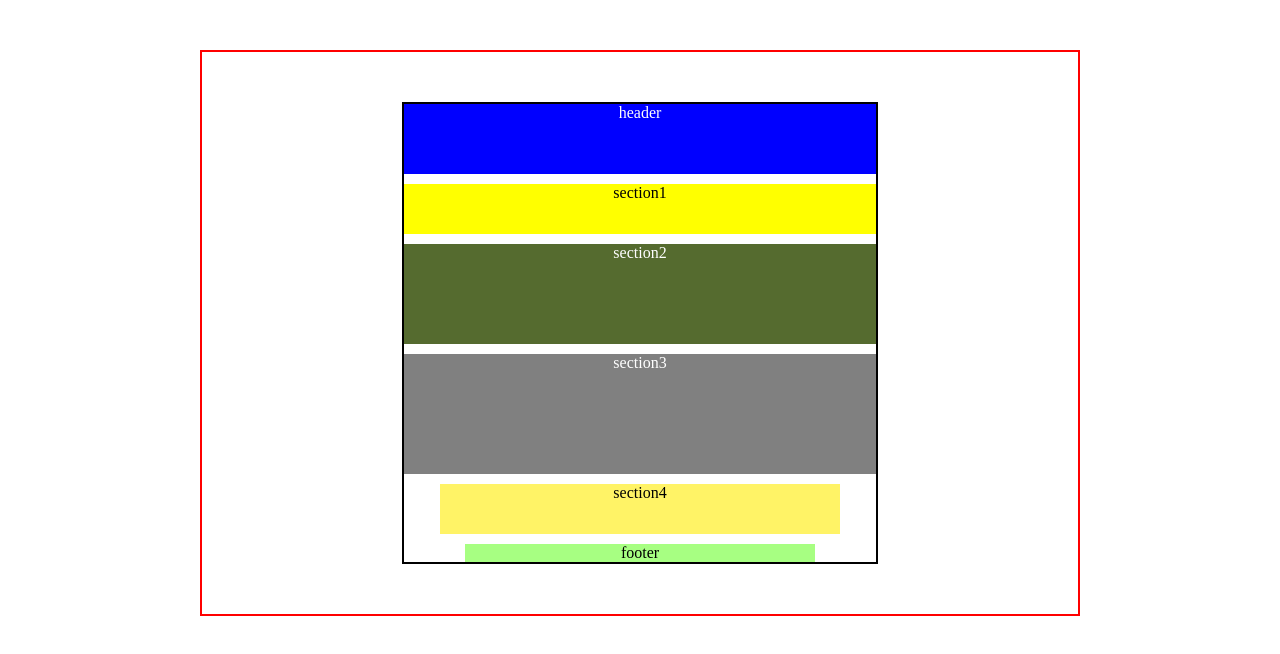
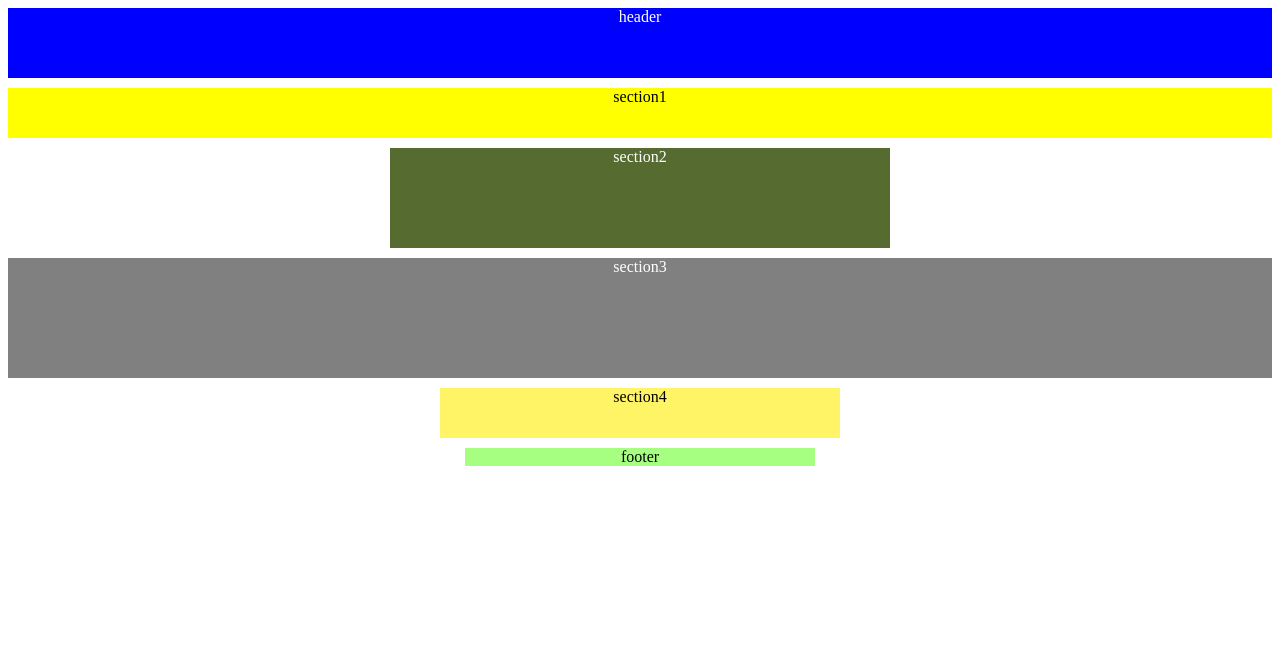
Before and after one commit to ChWW/rove_positioning, a plain HTML site: page index.html in a window 1280 px wide. Drawn offline with Linux system fonts and the light colour scheme.

Commit message:
real size page (not final1)

```diff
--- a/style.css
+++ b/style.css
@@ -1,15 +1,15 @@
-body, html {
-    margin: 50px 200px;
-}
-html {
-    min-width: 460px;
-    border: 2px solid red;
-}
+/*body, html {*/
+    /*margin: 50px 200px;*/
+/*}*/
+/*html {*/
+    /*min-width: 460px;*/
+    /*border: 2px solid red;*/
+/*}*/
  body {
      /*width: 100%;*/
      /*display: block;*/
      min-width: 60px;
-     border: 2px solid black;
+     /*border: 2px solid black;*/
      text-align: center;
  }
 header {
```
